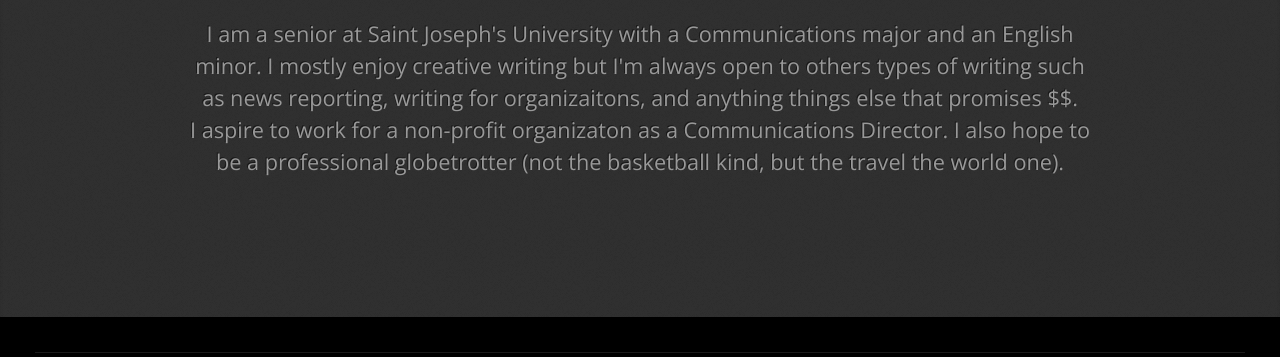
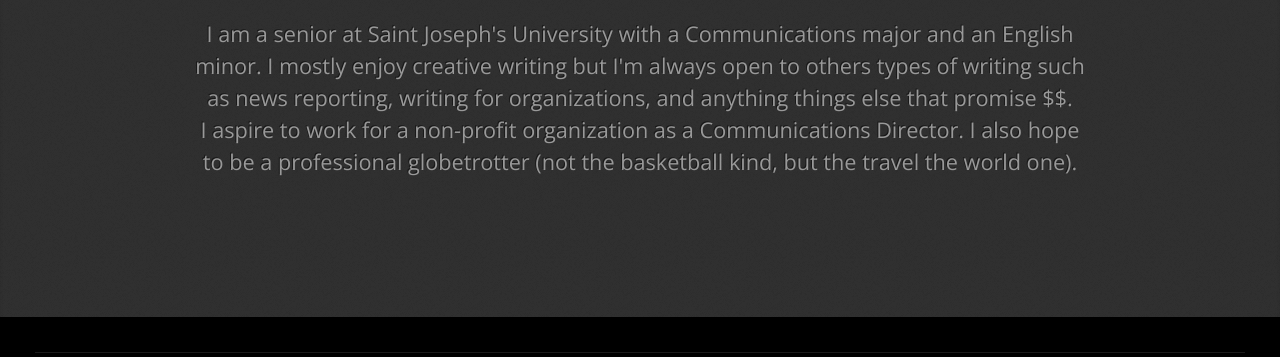
Before and after one commit to amtab/portfolio, a plain HTML site: page about.html in a window 1280 px wide. Shown: the part 207-564 px from the top of the page. Drawn offline with nearby package versions, Linux system fonts and the light colour scheme; a web font is replaced by a local one.

Commit message:
about changes

```diff
--- a/about.html
+++ b/about.html
@@ -32,8 +32,8 @@
 			<article id="contact" class="container 75%">
 				<header>
 					<h2 class="aboutsection">Here's a little about me.</h2>
-					<p>I am a senior at Saint Joseph's University with a Communications major and an English minor. I mostly enjoy creative writing but I'm always open to others types of writing such as news reporting, writing for organizaitons, and anything things else that promises $$.</p>
-					<p>I aspire to work for a non-profit organizaton as a Communications Director. I also hope to be a professional globetrotter (not the basketball kind, but the travel the world one).</p>
+					<p>I am a senior at Saint Joseph's University with a Communications major and an English minor. I mostly enjoy creative writing but I'm always open to others types of writing such as news reporting, writing for organizations, and anything things else that promise $$.</p>
+					<p>I aspire to work for a non-profit organization as a Communications Director. I also hope to be a professional globetrotter (not the basketball kind, but the travel the world one).</p>
 				</header>
 			</div>
 
```
